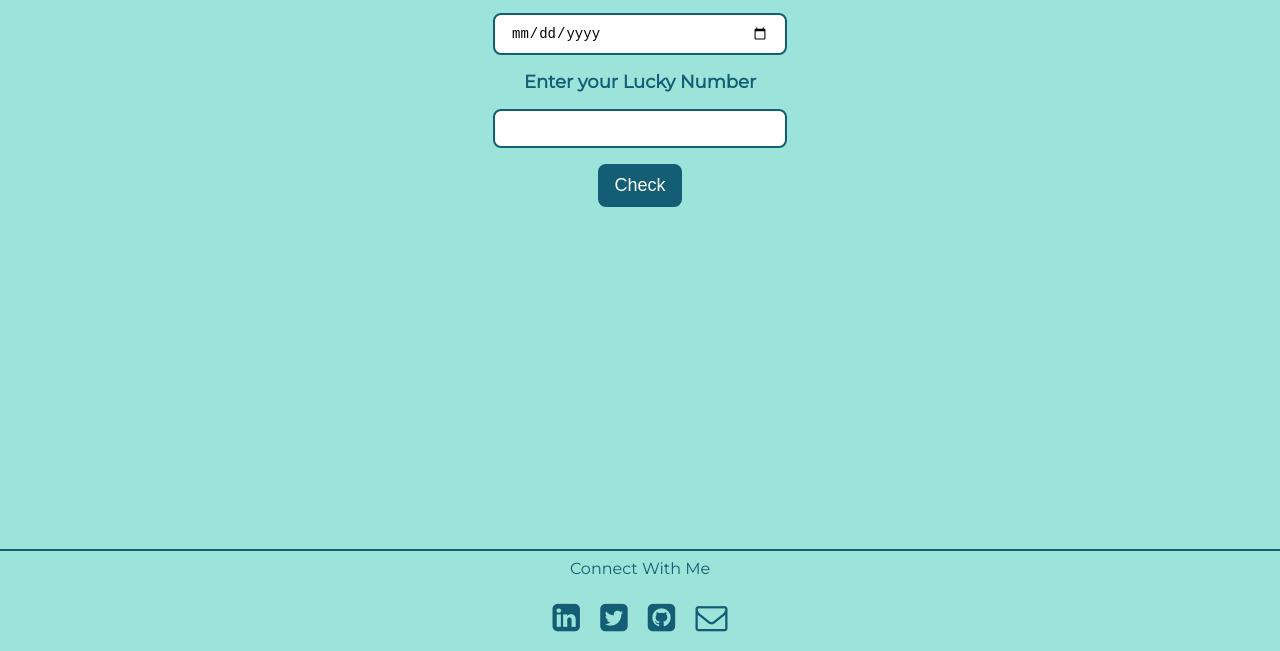
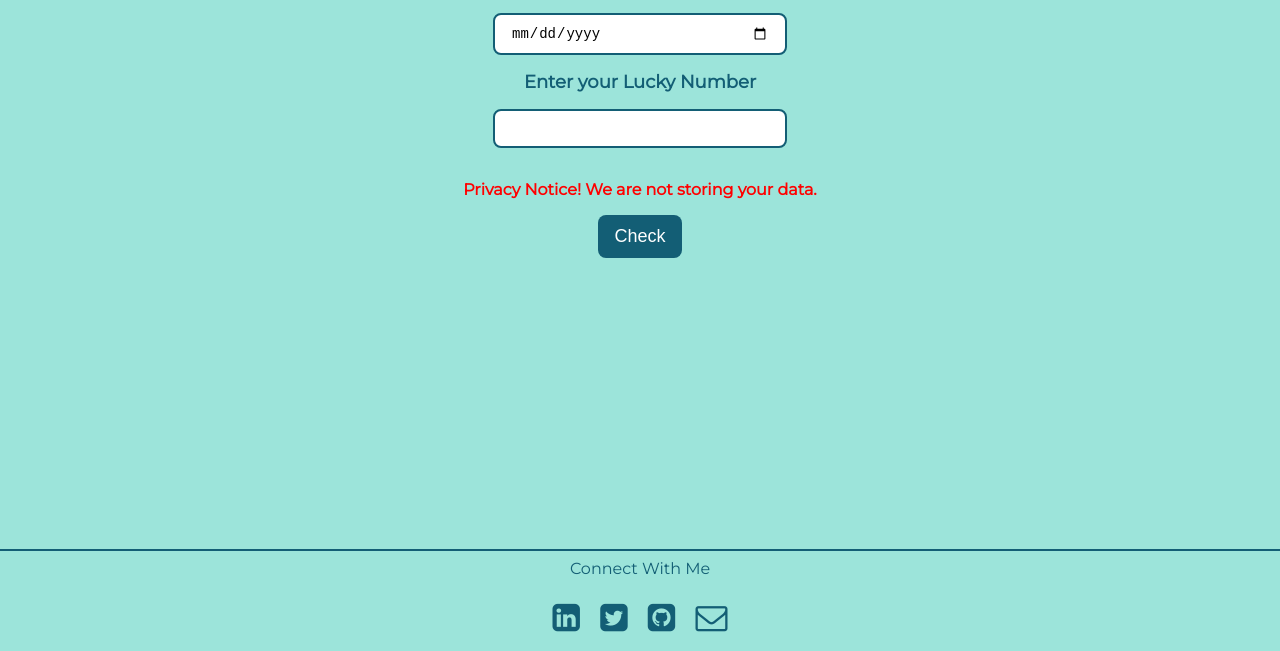
Before and after one commit to amirnathani9/BirthdayIsLucky-mark11, a plain HTML site: page index.html in a window 1280 px wide. Shown: the part 149-800 px from the top of the page. Drawn offline with Linux system fonts and the light colour scheme.

Commit message:
added privacy notice

```diff
--- a/index.html
+++ b/index.html
@@ -1,5 +1,6 @@
 <!DOCTYPE html>
 <html lang="en">
+
 <head>
     <meta charset="UTF-8">
     <meta http-equiv="X-UA-Compatible" content="IE=edge">
@@ -8,14 +9,18 @@
     <link rel="stylesheet" href="https://stackpath.bootstrapcdn.com/font-awesome/4.7.0/css/font-awesome.min.css">
     <link rel="stylesheet" href="style.css" />
 </head>
+
 <body>
 
     <div class="container">
         <h1>Is Your Birthday Lucky?🤔</h1>
         <label class="input-label" for="date-of-birth">Enter your Date of Birth</label>
-            <input class="input" id="date-of-birth" type="date"/>
+        <input class="input" id="date-of-birth" type="date" />
         <label class="input-label" for="lucky-number">Enter your Lucky Number</label>
-            <input class="input" id="lucky-number" type="number"/>
+        <input class="input" id="lucky-number" type="number" />
+        <p style="color: red; font-size: 1rem">
+            Privacy Notice! We are not storing your data.
+        </p>
         <button class="btn" id="btn-check">Check</button>
         <p id="output-box"></p>
     </div>
@@ -26,19 +31,23 @@
         <div class="footer-line">Connect With Me</div>
         <ul class="social-pills">
             <li class="list-item-inline">
-            <a href="https://www.linkedin.com/in/aamirnathani/" target="  _blank " class="fa fa-2x fa-linkedin-square pr-4 social-logo " aria-hidden="true ">
+                <a href="https://www.linkedin.com/in/aamirnathani/" target="  _blank "
+                    class="fa fa-2x fa-linkedin-square pr-4 social-logo " aria-hidden="true ">
                 </a>
             </li>
             <li class="list-item-inline">
-            <a href="https://twitter.com/aamir_nathani" target=" _blank " class="fa fa-2x fa-twitter-square pr-4 social-logo" aria-hidden="true">
+                <a href="https://twitter.com/aamir_nathani" target=" _blank "
+                    class="fa fa-2x fa-twitter-square pr-4 social-logo" aria-hidden="true">
                 </a>
             </li>
             <li class="list-item-inline">
-            <a href="https://github.com/amirnathani9" target=" _blank " class="fa fa-2x fa-github-square pr-4 social-logo" aria-hidden="true ">
+                <a href="https://github.com/amirnathani9" target=" _blank "
+                    class="fa fa-2x fa-github-square pr-4 social-logo" aria-hidden="true ">
                 </a>
             </li>
             <li class="list-item-inline">
-            <a href="mailto:amirnathani9@gmail.com" target=" _blank " class="fa fa-2x fa-envelope-o pr-4 social-logo" aria-hidden="true ">
+                <a href="mailto:amirnathani9@gmail.com" target=" _blank "
+                    class="fa fa-2x fa-envelope-o pr-4 social-logo" aria-hidden="true ">
                 </a>
             </li>
         </ul>
@@ -46,4 +55,5 @@
 
     <script src="script.js" type="text/javascript"></script>
 </body>
+
 </html>
```
Lines whose indentation alone changed are shown as unchanged.
